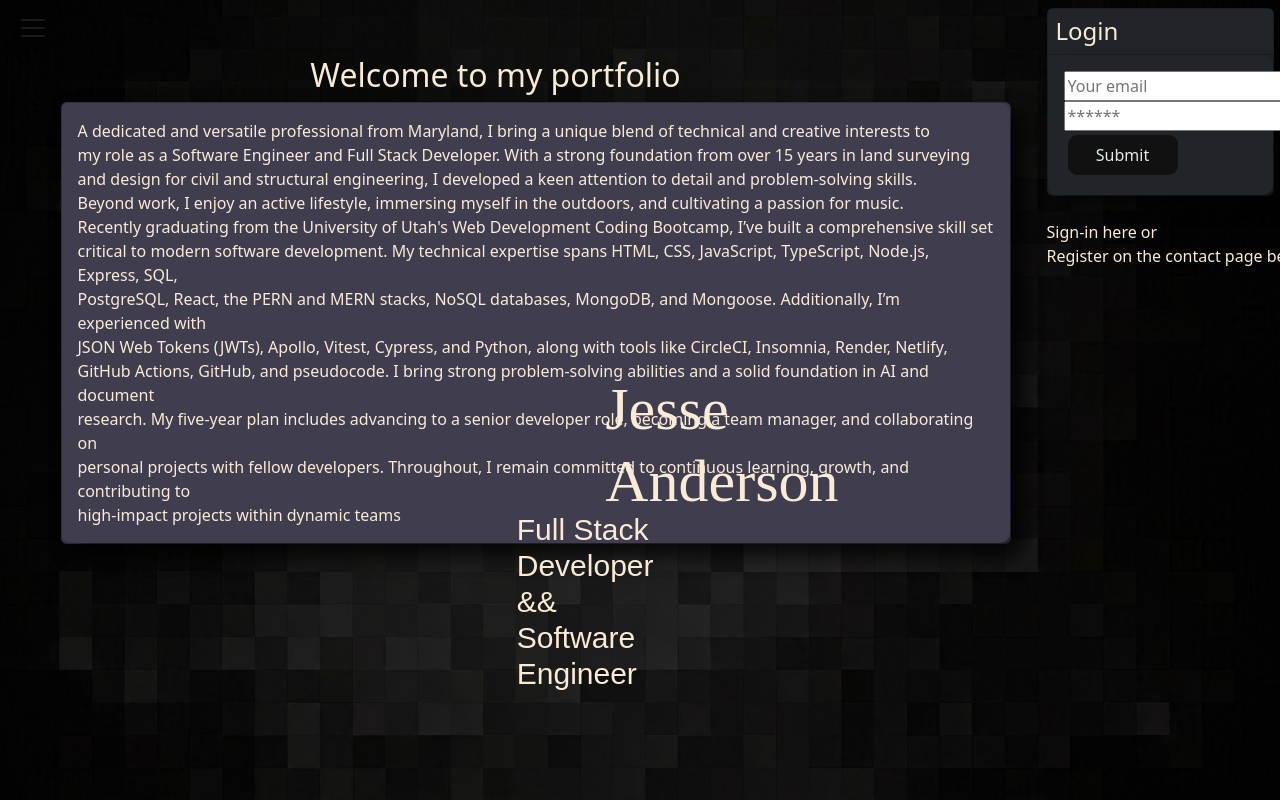
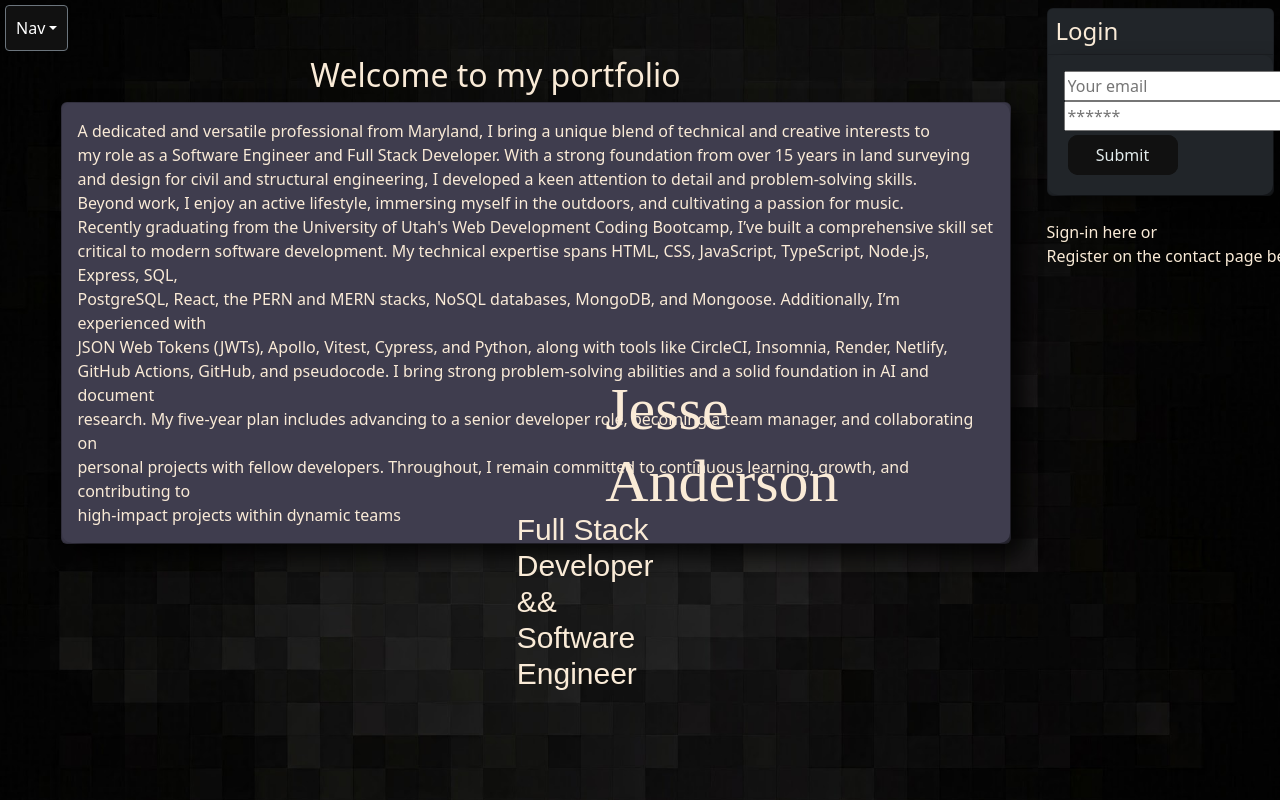
Before and after one commit to Vtencouchclimbr/Jesse-Anderson-React-Development, a React (Vite) app in the folder client/: page / in a window 1280 px wide. Built offline with nearby package versions, Linux system fonts and the light colour scheme.

Commit message:
collapse nav changes

```diff
--- a/client/src/components/NavTabs.css
+++ b/client/src/components/NavTabs.css
@@ -1,34 +1,24 @@
-.navbar {
+.btn-group {
   position: fixed;
-    margin-left: 5px;
-    top: 0px;
-    right: 0px;
   background-color: transparent;
-    z-index: 1000;
 }
 
-  .custom-toggler {
-    padding: 5px;
-    border: none;
-    background: none;
-  }
-
-  .custom-toggler .navbar-toggler-icon {
-    width: 20px;
-    height: 20px;
-  }
-
-
-  .navbar-collapse {
+.navTop {
   background-color: #111;
   padding: 10px;
   position: absolute;
-    top: 40px;
-    left: 0;
+  top: 20px;
+  left: 5px;
   border-radius: 4px;
 }
 
 .nav-link {
+  background-color: #111;
   color: #f4f4f4;
   margin: 5px 0;
 }
+
+.list {
+  background-color: #111;
+
+}
--- a/client/src/components/NavTabs.tsx
+++ b/client/src/components/NavTabs.tsx
@@ -1,44 +1,27 @@
 import './NavTabs.css';
 
-
-import { useState } from 'react';
-
 function NavTabs() {
-  const [isOpen, setIsOpen] = useState(false);
-
-  const toggleMenu = () => {
-    setIsOpen(!isOpen);
-  };
 
   return (
     <nav className="navbar fixed-top">
-      <button
-        className="navbar-toggler"
+      <div className="btn-group">
+        <button
+        className="navTop btn btn-secondary dropdown-toggle"
         type="button"
-        onClick={toggleMenu}
-      >
-        <span className="navbar-toggler-icon"></span>
-      </button>
-      <div className={`collapse navbar-collapse ${isOpen ? 'show' : ''}`}>
-        <ul className="navbar-nav ms-auto">
-          <li className="nav-item">
-            <a className="nav-link" href="#home">Home</a>
-          </li>
-          <li className="nav-item">
-            <a className="nav-link" href="#portfolio">Portfolio</a>
-          </li>
-          <li className="nav-item">
-            <a className="nav-link" href="#resume">Resume</a>
-          </li>
-          <li className="nav-item">
-            <a className="nav-link" href="#contact">Contact</a>
-          </li>
+        data-bs-toggle="dropdown"
+        data-bs-auto-close="true"
+        aria-expanded="false">
+          Nav
+        </button>
+        <ul className="list dropdown-menu">
+          <li><a className="nav-link dropdown-item" href="#home">Home</a></li>
+          <li><a className="nav-link dropdown-item" href="#portfolio">Portfolio</a></li>
+          <li><a className="nav-link dropdown-item" href="#resume">Resume</a></li>
+          <li><a className="nav-link dropdown-item" href="#contact">Contact</a></li>
         </ul>
       </div>
     </nav>
   );
 };
 
-
-
 export default NavTabs;
```
Lines whose indentation alone changed are shown as unchanged.
